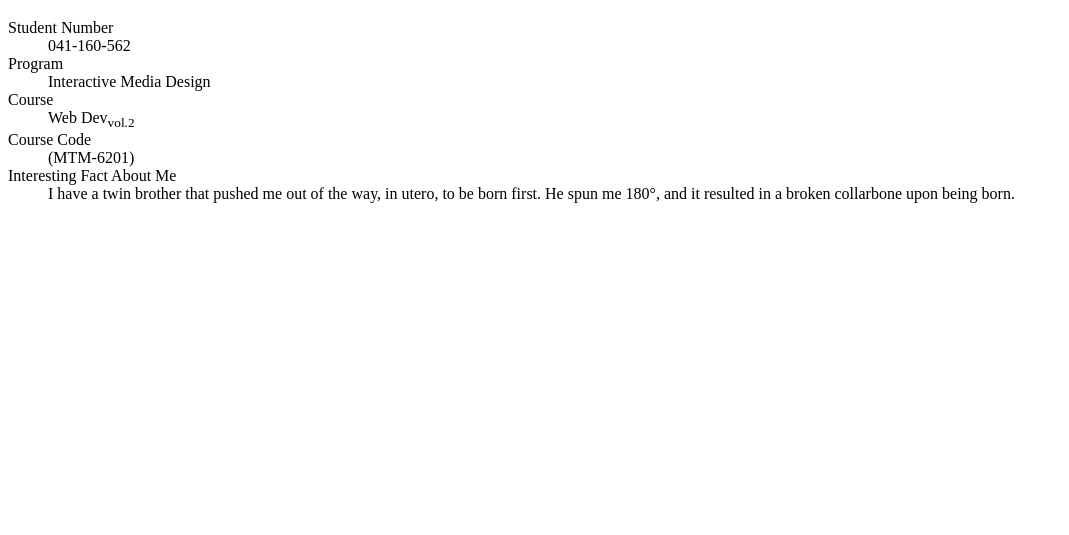
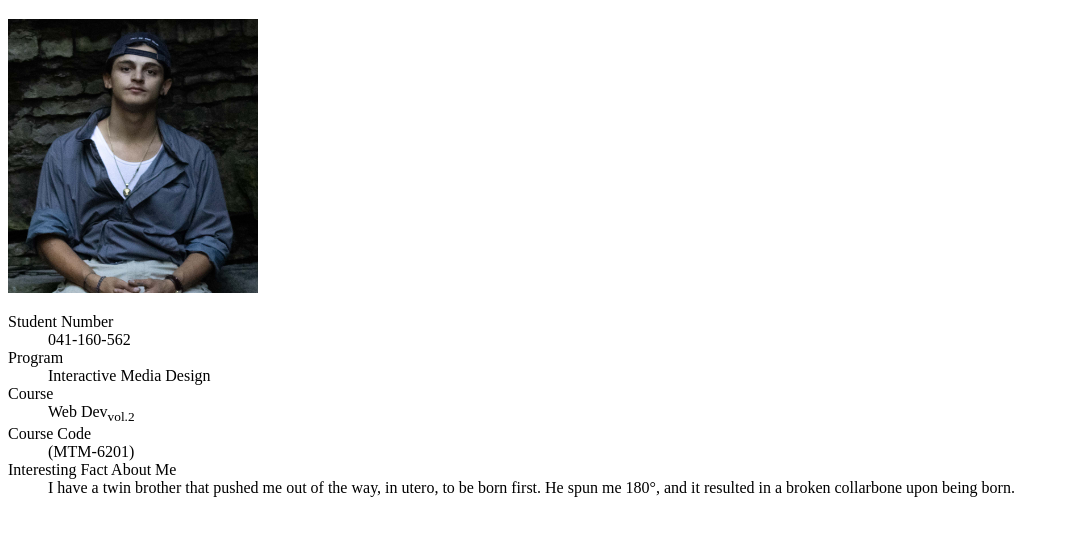
Before and after one commit to gall0467/mtm6201-week1, a plain HTML site: page index.html in a window 1280 px wide. Shown: the part 61-596 px from the top of the page, without its empty margins (0-1069 px from the left). Drawn offline with Linux system fonts and the light colour scheme.

Commit message:
adds an image folder and links image

```diff
--- a/index.html
+++ b/index.html
@@ -13,6 +13,7 @@
     -->
     <header>
         <h1>Matthew Gallo</h1>
+        <img src="images/WEBDEV2-Week1(a).jpg" alt="Cool picture of Matthew Gallo" width="250px" height="274px">
     </header>
 
 
```
Also changed, not shown: images/WEBDEV2-Week1(a).jpg (added).
